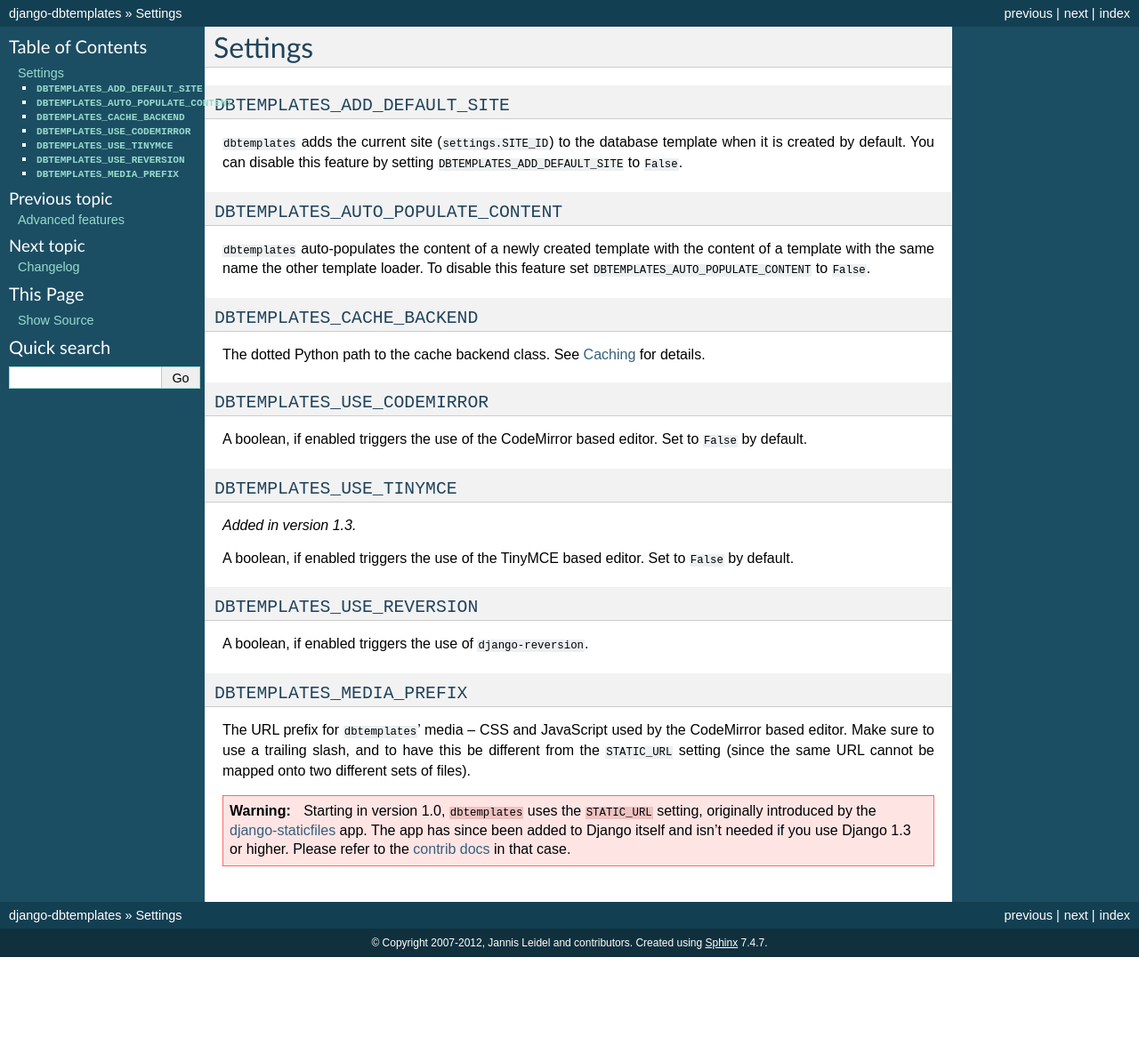
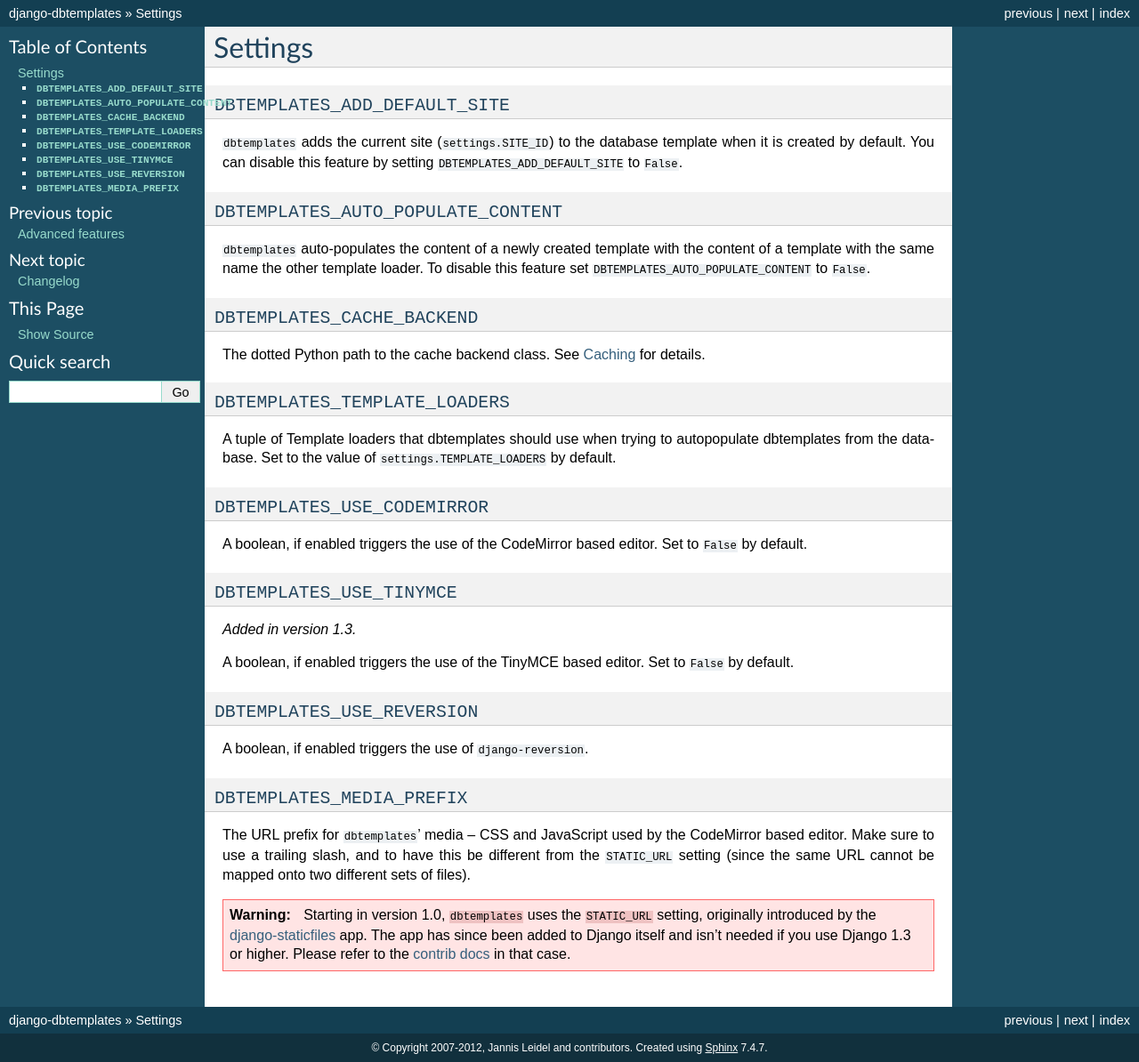
Before and after one commit to jazzband/django-dbtemplates, a Sphinx documentation site: the page built from docs/settings.txt, in a window 1280 px wide. Shown: the whole page at 89% size. Built offline with Sphinx 7.4.7, drawn with Linux system fonts in a browser that asks for light colours; before the commit the page ends 1076 px from its top, so only the background shows below that.

Commit message:
Updated documentation to reflect DBTEMPLATES_TEMPLATE_LOADERS settings value

```diff
--- a/docs/settings.txt
+++ b/docs/settings.txt
@@ -21,6 +21,13 @@
 
 The dotted Python path to the cache backend class. See
 :ref:`Caching <caching>` for details.
+
+``DBTEMPLATES_TEMPLATE_LOADERS``
+--------------------------------
+
+A tuple of Template loaders that dbtemplates should use when trying to
+autopopulate dbtemplates from the database.  Set to the value of
+``settings.TEMPLATE_LOADERS`` by default.
 
 ``DBTEMPLATES_USE_CODEMIRROR``
 ------------------------------
```
